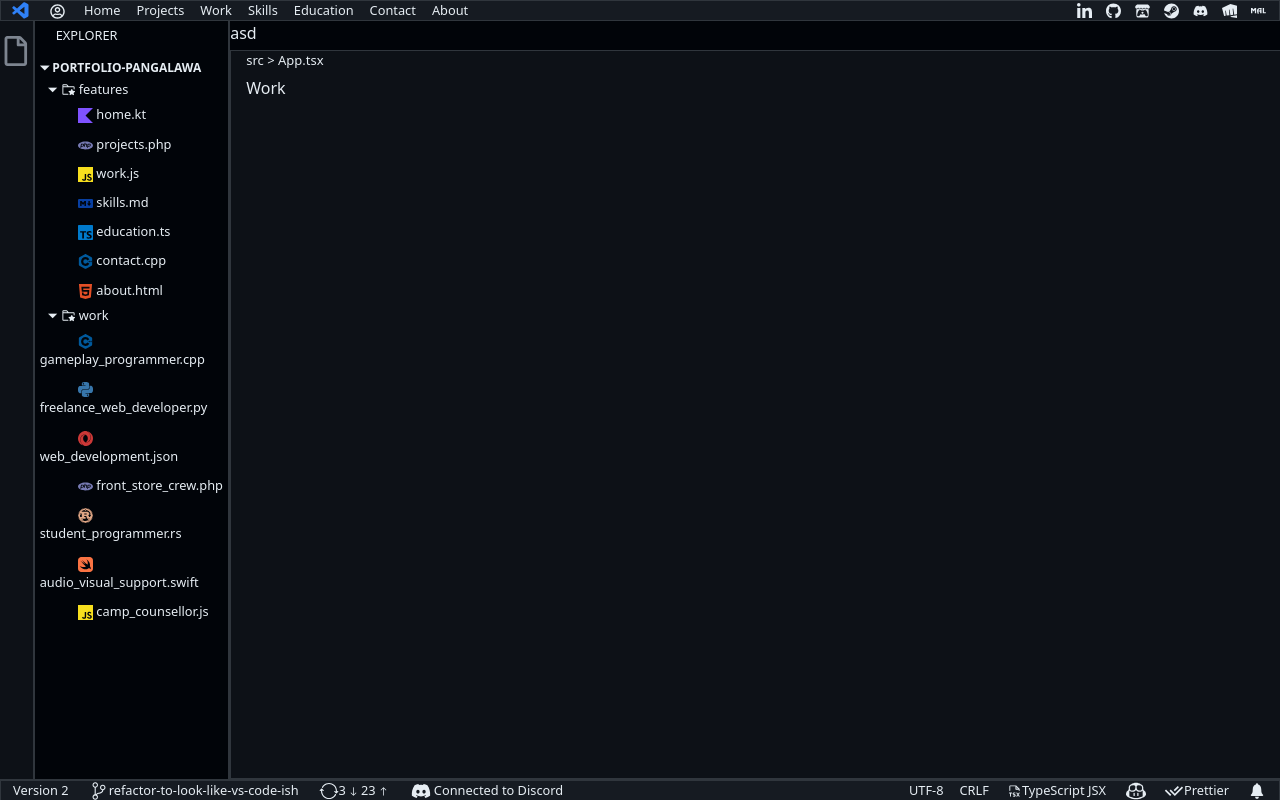
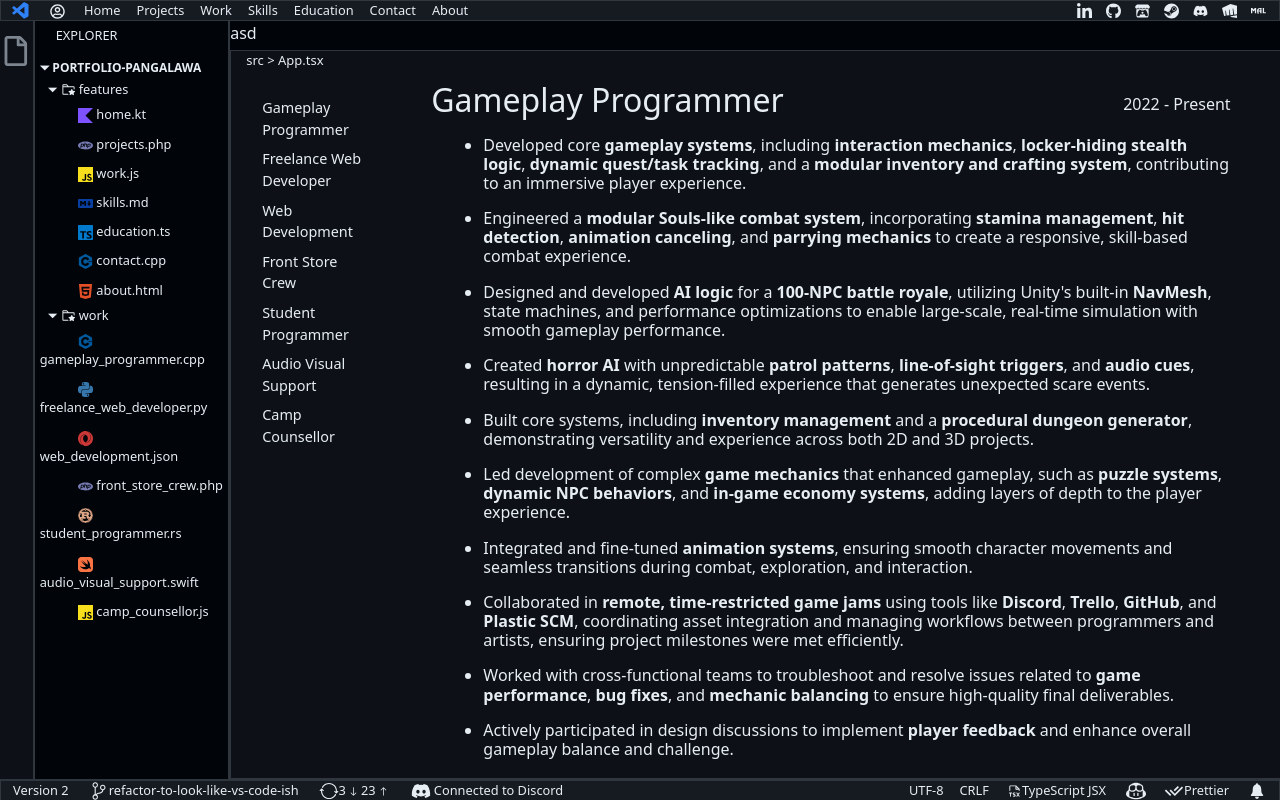
Before and after one commit to alcoranpaul/portfolio-pangalawa, a React (Vite) app: page /work in a window 1280 px wide. Built offline with nearby package versions, Linux system fonts and the light colour scheme.

Commit message:
Implemented Work Details and converted button into a link instead.

```diff
--- a/src/App.tsx
+++ b/src/App.tsx
@@ -1,16 +1,18 @@
-import { ReactElement, useState } from 'react';
-import { Col, Container, Row, Stack } from 'react-bootstrap';
+import { ReactElement, useState } from "react";
+import { Col, Container, Row, Stack } from "react-bootstrap";
 
-import { Outlet, Route, Routes } from 'react-router-dom';
+import { Outlet, Route, Routes } from "react-router-dom";
 
-import ActivityBar from './activity_bar/activity_bar.component';
-import Footer from './footer/footer.component';
-import Header from './header/header.component';
-import Home from './routes/home/home.component';
-import Projects from './routes/projects/projects.component';
-import Sidebar from './routes/sidebar/sidebar.component';
+import ActivityBar from "./activity_bar/activity_bar.component";
+import Footer from "./footer/footer.component";
+import Header from "./header/header.component";
+import Home from "./routes/home/home.component";
+import Projects from "./routes/projects/projects.component";
+import Sidebar from "./routes/sidebar/sidebar.component";
 
-import './App.css';
+import "./App.css";
+import Work from "./routes/work/work.component";
+import WorkDetail from "./routes/work/work_details/work_details.component";
 
 function Layout(): ReactElement {
     const [showSideBar, setShowSideBar] = useState(true);
@@ -19,29 +21,35 @@
 
     return (
         <Container fluid>
-      <Row className='layout_base layout_header'><Header/></Row>
+            <Row className="layout_base layout_header">
+                <Header />
+            </Row>
 
-      <Row className='flex-grow-1 layout_content'>
+            <Row className="flex-grow-1 layout_content">
                 <Col className="activity_bar p-0" xs="auto">
-          <ActivityBar onActivityBarClick={toggleSidebar}/>
+                    <ActivityBar onActivityBarClick={toggleSidebar} />
                 </Col>
                 {showSideBar && (
-           <Col className="sidebar px-0"xs="auto" >
+                    <Col className="sidebar px-0" xs="auto">
                         <Sidebar />
                     </Col>
                 )}
                 <Col className="main">
                     <Stack>
-            <div className='tab_section'>asd</div>
-            <div className='main_section'>
-              <div className='source_pagnation'>{"src > App.tsx"}</div>
-              <div className='main_content'><Outlet/></div>
+                        <div className="tab_section">asd</div>
+                        <div className="main_section">
+                            <div className="source_pagnation">{"src > App.tsx"}</div>
+                            <div className="main_content">
+                                <Outlet />
+                            </div>
                         </div>
                     </Stack>
                 </Col>
             </Row>
 
-      <Row className='layout_base layout_footer'><Footer /></Row>
+            <Row className="layout_base layout_footer">
+                <Footer />
+            </Row>
         </Container>
     );
 }
@@ -51,8 +59,9 @@
         <Routes>
             <Route path="/" element={<Layout />}>
                 <Route index element={<Home />} /> {/* Default route */}
-        <Route path="projects" element={<Projects/>} />
-        <Route path="work" element={<p>Work</p>} />
+                <Route path="projects" element={<Projects />} />
+                <Route path="work" element={<Work />} />
+                <Route path="work/:title" element={<WorkDetail />} />
                 <Route path="skills" element={<p>Skills</p>} />
                 <Route path="education" element={<p>Education</p>} />
                 <Route path="contact" element={<p>Contact</p>} />
--- a/src/routes/sidebar/work.ts
+++ b/src/routes/sidebar/work.ts
@@ -35,3 +35,8 @@
 export const workDataList: WorkData[] = rawData.map(
     (data) => new WorkData(data.title, data.company, data.years, data.markdown, data.description)
 );
+
+export function getWorkData(title: string | undefined): WorkData | undefined {
+    if (title === undefined) return undefined;
+    return workDataList.find((item) => item.title === title);
+}
--- a/src/routes/work/work.component.tsx
+++ b/src/routes/work/work.component.tsx
@@ -48,7 +48,7 @@
                     </li>
                 ))}
             </DescriptionList>
-            <Button type="button">View More Details</Button> {/* <-- Here */}
+            <Button to={`/work/${data.title}`}>View More Details</Button>
         </WorkItem>
     );
 }
--- a/src/routes/work/work.styles.tsx
+++ b/src/routes/work/work.styles.tsx
@@ -1,4 +1,5 @@
 import { Stack } from "react-bootstrap";
+import { Link } from "react-router-dom";
 import styled from "styled-components";
 
 export const WorkContainer = styled(Stack)`
@@ -96,7 +97,7 @@
     line-height: 1.2;
 `;
 
-export const Button = styled.button`
+export const Button = styled(Link)`
     padding: 0.5rem 1.1rem;
     background-color: var(--color-button-bg);
     color: white;
--- /dev/null
+++ b/src/routes/work/work_details/work_details.component.tsx
@@ -0,0 +1,14 @@
+import { ReactElement } from "react";
+import { useParams } from "react-router-dom";
+import { getWorkData, WorkData } from "../../sidebar/work";
+
+export default function WorkDetail(): ReactElement {
+    const { title } = useParams();
+    const workData: WorkData | undefined = getWorkData(title);
+
+    return (
+        <>
+            <div>{workData?.title}</div>
+        </>
+    );
+}
```
Also changed, not shown: src/routes/work/work_details/work_details.styles.tsx (added). Lines whose indentation alone changed are shown as unchanged.
